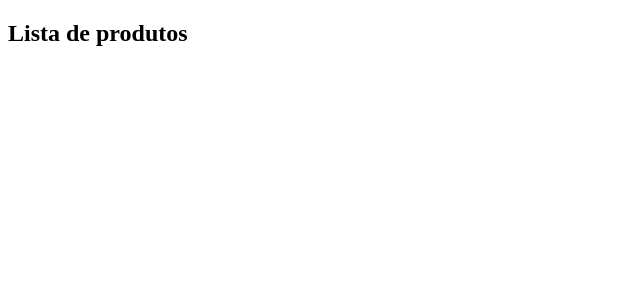
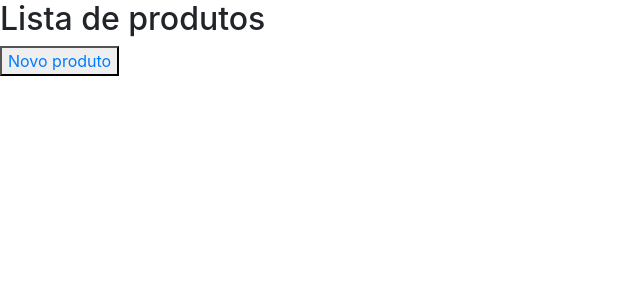
Before and after one commit to WeslleyBorges/gestao-produtos, a Django app: page /produto/lista in a window 1280 px wide. Shown: the top 300 px of the page, without its empty margins (0-640 px from the left). Run offline with Django 3.2, Linux system fonts and the light colour scheme; data that the repository does not hold is empty; some libraries are stand-ins or nearby versions.

Commit message:
Reinserção de código perdido

```diff
--- a/produtos/templates/produtos.html
+++ b/produtos/templates/produtos.html
@@ -14,4 +14,5 @@
     </li>
   </ul>
   {% endfor %}
+  <button><a href="{% url 'novo_produto' %}">Novo produto</a></button>
 {% endblock %}
--- a/templates/base.html
+++ b/templates/base.html
@@ -4,6 +4,7 @@
   <meta charset="UTF-8">
   <meta name="viewport" content="width=device-width, initial-scale=1.0">
   <meta http-equiv="X-UA-Compatible" content="ie=edge">
+  <link href="https://stackpath.bootstrapcdn.com/bootstrap/4.3.1/css/bootstrap.min.css" rel="stylesheet" integrity="sha384-ggOyR0iXCbMQv3Xipma34MD+dH/1fQ784/j6cY/iJTQUOhcWr7x9JvoRxT2MZw1T" crossorigin="anonymous">
   <title>{% block title %}{% endblock %}</title>
 </head>
 <body>
```
